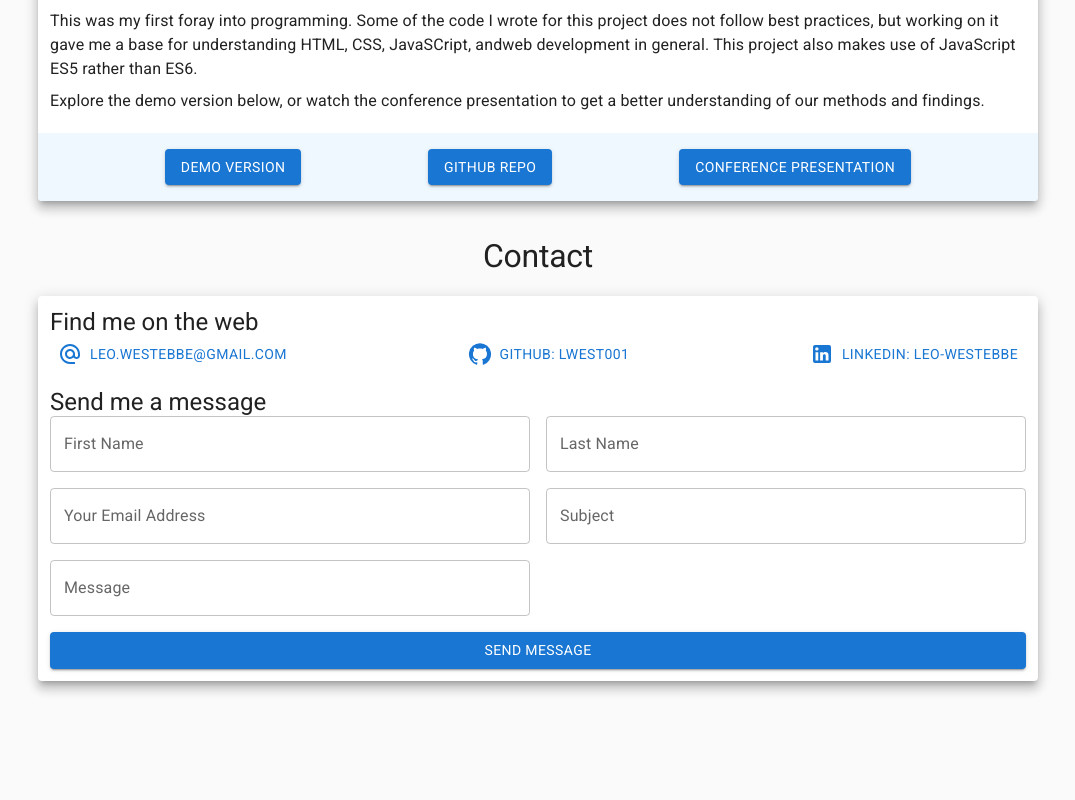
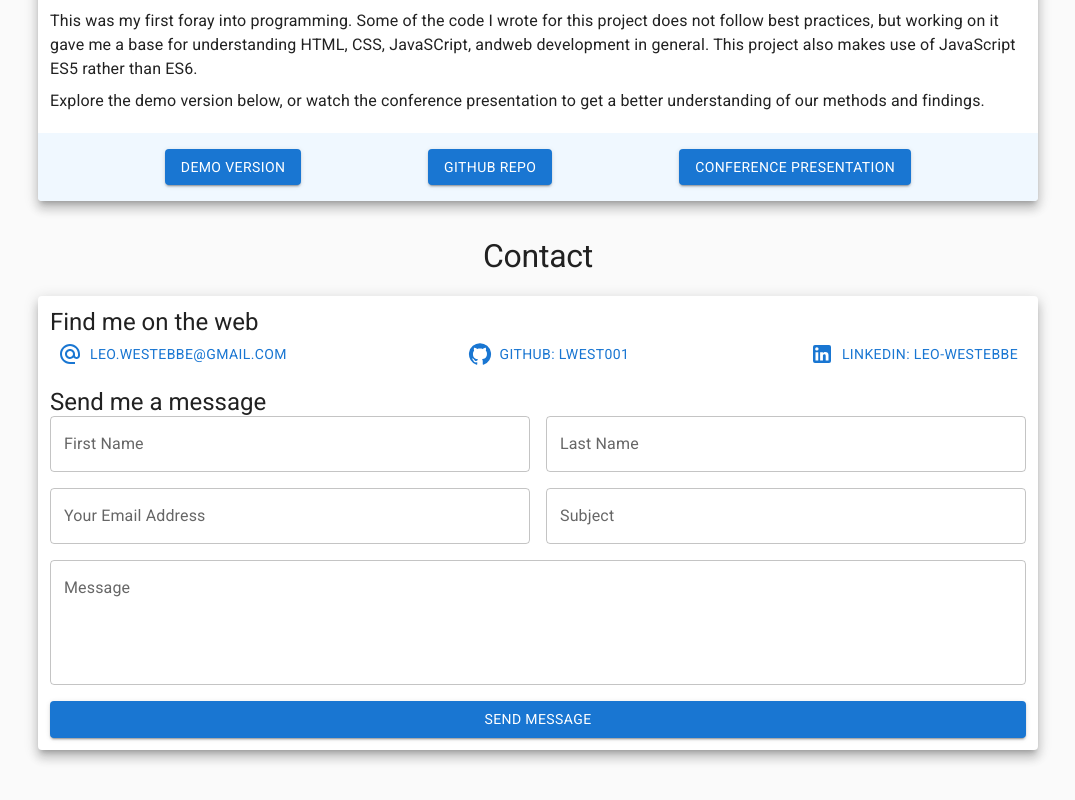
Before and after one commit to LWest001/ReactProPage, a React (Vite) app: page / in a window 1280 px wide. Shown: the part 3721-4521 px from the top of the page, without its empty margins (182-1257 px from the left). Before the commit the page ends 4478 px from the top, so only its background shows below. Built offline with nearby package versions, Linux system fonts and the light colour scheme.

Commit message:
email address validation via regex

```diff
--- a/src/Containers/Contact/Contact.jsx
+++ b/src/Containers/Contact/Contact.jsx
@@ -4,23 +4,23 @@ import emailjs from "@emailjs/browser";
 import ContactMeForm from "./ContactMeForm";
 
 export default function Contact() {
-  const sendEmail = (data) => {
-    emailjs
-      .send("service_rumsnfj", "template_kk9crxp", data, "twU11xl6ItuNlbP3k")
-      .then(
-        (result) => {
-          return result.text;
-        },
-        (error) => {
-          return error.text;
-        }
-      );
-  };
+  // const sendEmail = (data) => {
+  //   emailjs
+  //     .send("service_rumsnfj", "template_kk9crxp", data, "twU11xl6ItuNlbP3k")
+  //     .then(
+  //       (result) => {
+  //         return result.text;
+  //       },
+  //       (error) => {
+  //         return error.text;
+  //       }
+  //     );
+  // };
 
   // Testing function
-  // const sendEmail = (data) => {
-  //   console.log(data);
-  // };
+  const sendEmail = (data) => {
+    console.log(data);
+  };
 
   return (
     <Card raised>
--- a/src/Containers/Contact/ContactMeForm.jsx
+++ b/src/Containers/Contact/ContactMeForm.jsx
@@ -32,9 +32,29 @@ export default function ContactMeForm({ sendEmail }) {
       >
         <FormInput name="firstName" label="First Name" control={control} />
         <FormInput name="lastName" label="Last Name" control={control} />
-        <FormInput name="email" label="Your Email Address" control={control} />
+        <FormInput
+          name="email"
+          label="Your Email Address"
+          control={control}
+          type="email"
+          rules={{
+            pattern: {
+              value: /^[\w-\.]+@([\w-]+\.)+[\w-]{2,4}$/,
+              message: "Please enter a valid email address.",
+            },
+          }}
+        />
         <FormInput name="subject" label="Subject" control={control} />
-        <FormInput name="message" label="Message" control={control} />
+        <FormInput
+          name="message"
+          label="Message"
+          control={control}
+          textFieldProps={{
+            rows: 4,
+            multiline: true,
+            sx: { gridColumn: "1/3" },
+          }}
+        />
         <Button
           type="submit"
           variant="contained"
--- a/src/Containers/Contact/FormInput.jsx
+++ b/src/Containers/Contact/FormInput.jsx
@@ -1,12 +1,19 @@
 import { TextField } from "@mui/material";
 import { Controller } from "react-hook-form";
 
-export default function FormInput({ name, label, control, textFieldProps }) {
+export default function FormInput({
+  name,
+  label,
+  control,
+  rules,
+  type,
+  textFieldProps,
+}) {
   return (
     <Controller
       name={name}
       control={control}
-      rules={{ required: "This field is required" }}
+      rules={{ ...rules, required: "This field is required" }}
       render={({ field: { onChange, value }, fieldState: { error } }) => (
         <TextField
           onChange={onChange}
@@ -14,7 +21,9 @@ export default function FormInput({ name, label, control, textFieldProps }) {
           error={!!error}
           value={value}
           label={label}
+          type="email"
           {...textFieldProps}
+          id={`field-${name}`}
         />
       )}
     />
```
